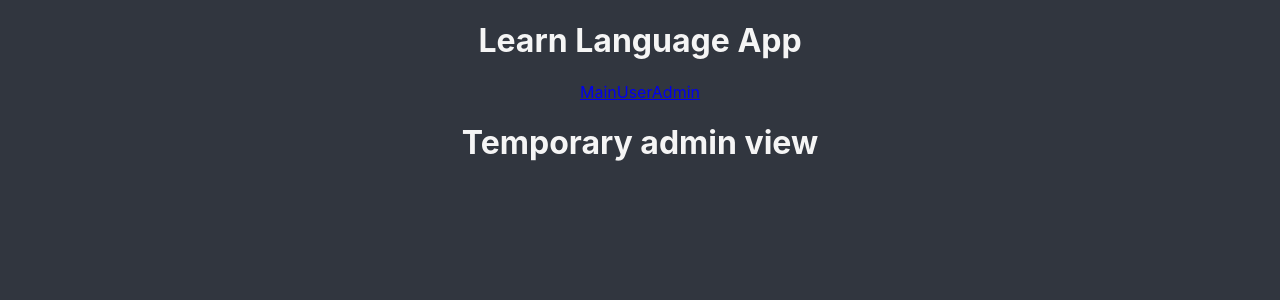
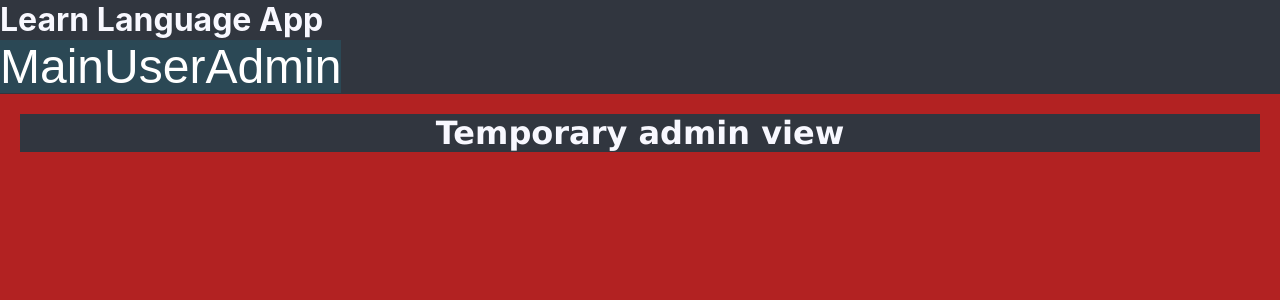
Before and after one commit to MikaKivennena/language-app, a React (Create React App) app in the folder frontend/: page /admin in a window 1280 px wide. Shown: the top 300 px of the page. Built offline with nearby package versions, Linux system fonts and the light colour scheme.

Commit message:
Update App.css file to give some color to AdminView

```diff
--- a/frontend/src/App.css
+++ b/frontend/src/App.css
@@ -1,9 +1,12 @@
-.App {
-  text-align: center;
+* {
+  padding: 0px;
+  margin: 0px;
+  color: ghostwhite;
+  background-color: #31363f;
 }
 
+
 .App-header {
-  background-color: #282c34;
   min-height: 10vh;
   display: flex;
   flex-direction: column;
@@ -11,9 +14,70 @@
   justify-content: center;
   font-size: calc(10px + 2vmin);
   color: white;
+  padding: 10px;
 }
 
-body {
-  background-color: #31363f;
-  color: whitesmoke;
+.userview, .adminview {
+  background-color:firebrick;
+  padding: 20px;
+  height: 100vh;
+  width: 100vw;
+  box-sizing: border-box;
+  text-align: center;
+  font-family:'Lucida Sans', 'Lucida Sans Regular', 'Lucida Grande', 'Lucida Sans Unicode', Geneva, Verdana, sans-serif;
 }
+
+li.links {
+  width: 100%;
+  font-size: 3em;
+}
+
+.main li {
+  list-style-type: none;
+  display: inline-block;
+}
+
+input, textarea{
+  background-color: white;
+  color:black;
+}
+
+.container {
+  display: grid;
+  grid-template-columns: 100%;
+  grid-template-areas: "App-header" "links" "pagecontent";
+}
+
+.links {
+  background-color: rgb(43, 72, 85);
+  grid-area: links;
+  text-align: center;
+}
+.links li{
+  display: inline;
+  padding: 10px;
+  font-size: 0.5em;
+}
+.content {
+  background-color: rgb(43, 72, 85);
+  grid-area: pagecontent;
+}
+
+.link {
+  font-size: 3em;
+  font-family: arial;
+  color: white;
+  background-color: rgb(43, 72, 85);
+  text-decoration: none;
+}
+.addButton {
+  background-color: rgb(101, 135, 151);
+  padding: 3px;
+}
+.taskInput{
+  color: black;
+}
+.link:hover {
+  color: white;
+  background-color: rgb(24, 45, 48);
+}
```
